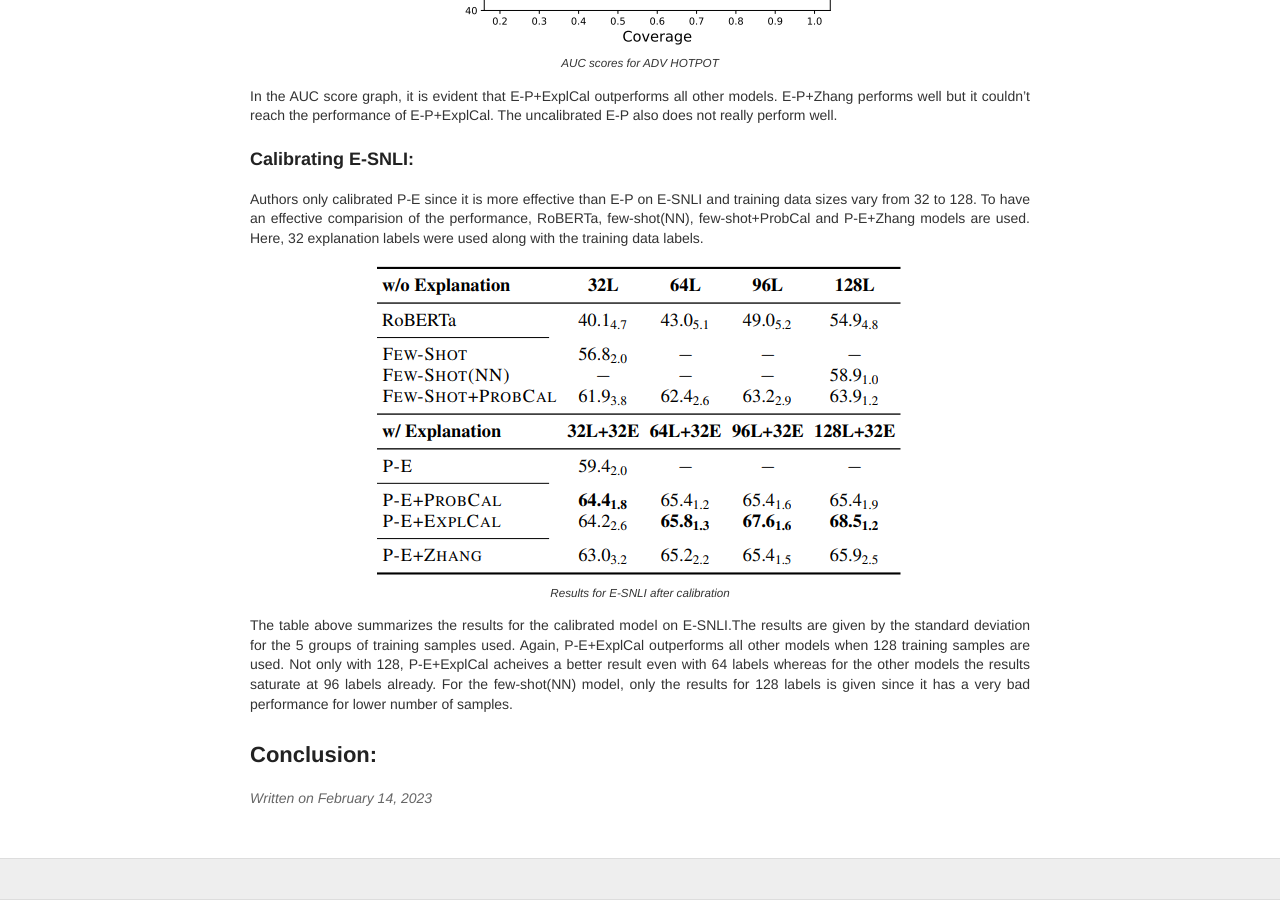
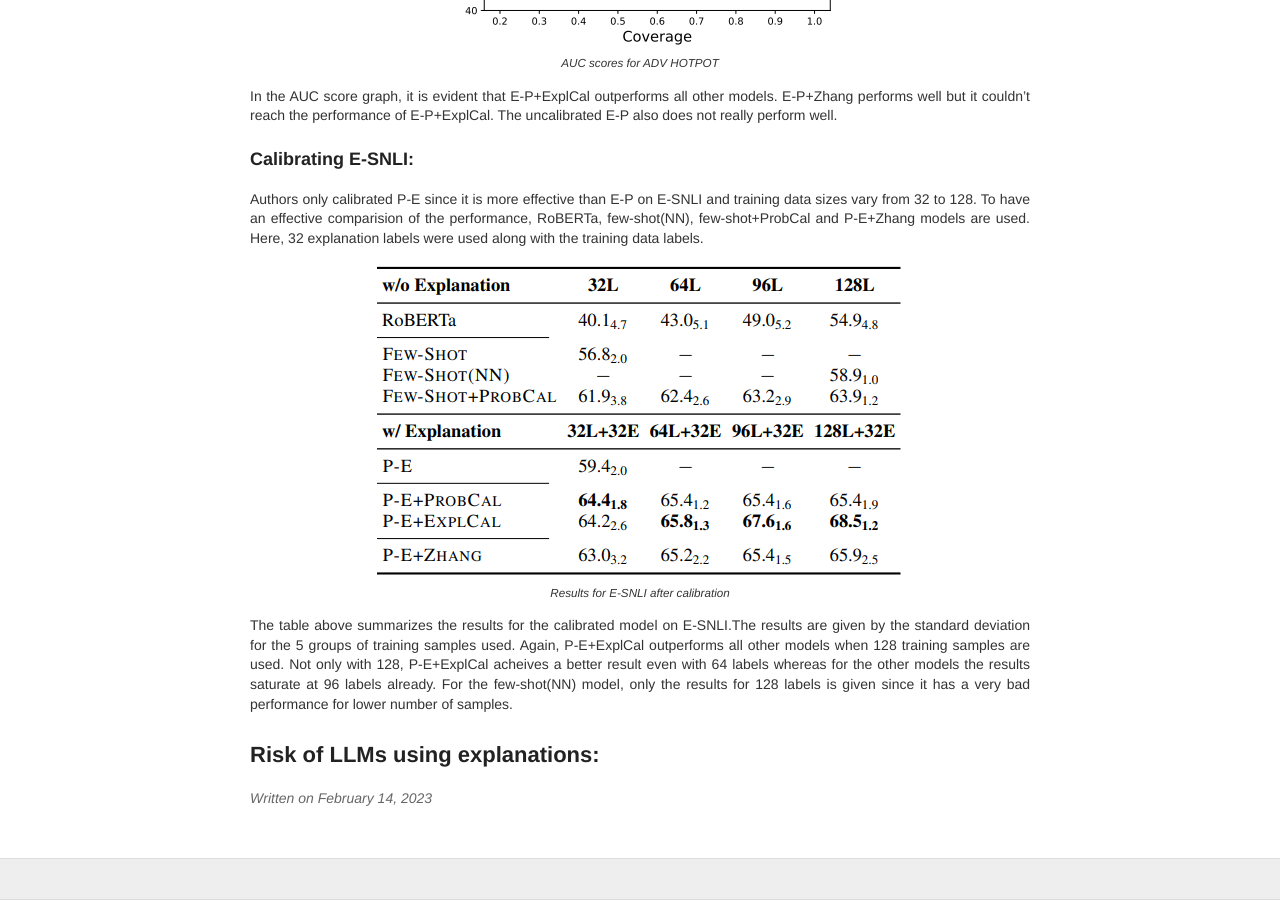
Before and after one commit to deepsthewarrior/deepsthewarrior.github.io, a Jekyll site: the page built from _posts/2023-2-14-Seminar-Report.md, in a window 1280 px wide and 900 px high, scrolled down 6957 px. Built offline with Jekyll 4.4.1, drawn with Linux system fonts in a browser that asks for light colours.

```diff
--- a/_posts/2023-2-14-Seminar-Report.md
+++ b/_posts/2023-2-14-Seminar-Report.md
@@ -192,4 +192,4 @@
 
 The table above summarizes the results for the calibrated model on E-SNLI.The results are given by the standard deviation for the 5 groups of training samples used. Again, P-E+ExplCal outperforms all other models when 128 training samples are used. Not only with 128, P-E+ExplCal acheives a better result even with 64 labels whereas for the other models the results saturate at 96 labels already. For the few-shot(NN) model, only the results for 128 labels is given since it has a very bad performance for lower number of samples.
 
-## Conclusion:
+## Risk of LLMs using explanations:
```
